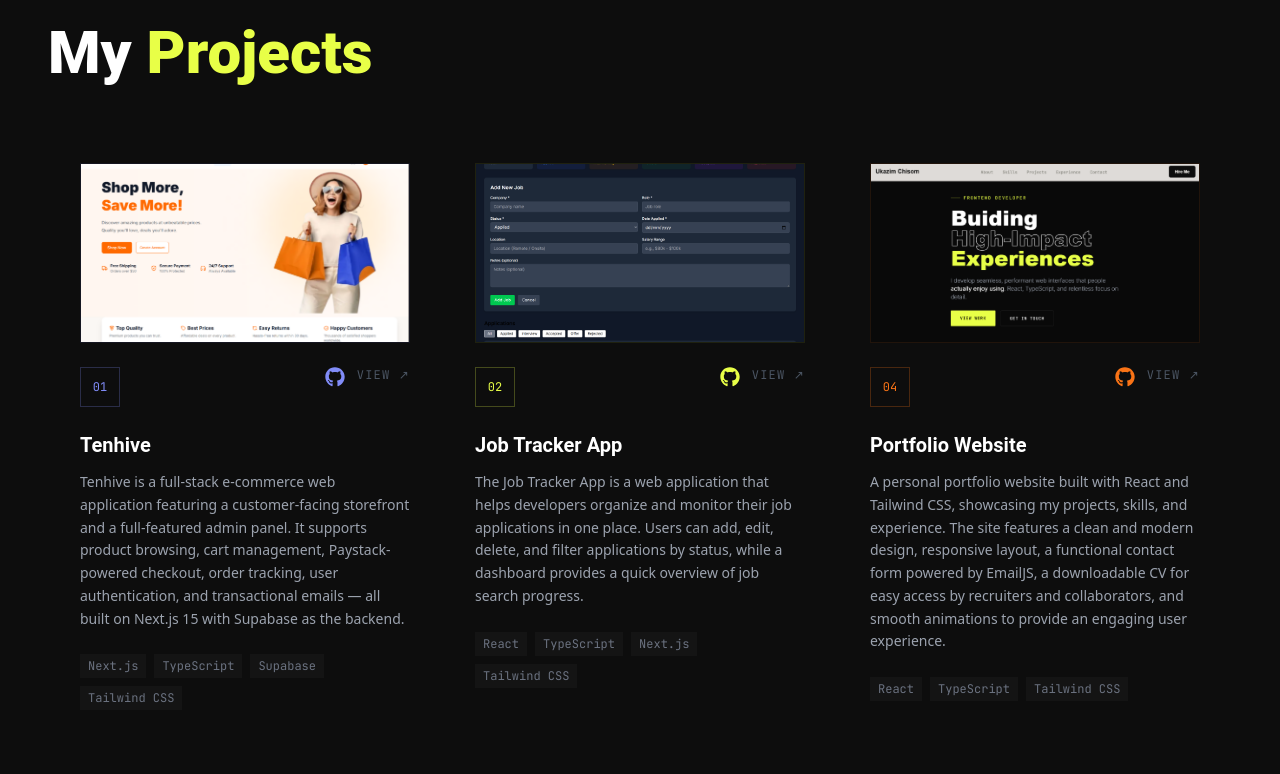
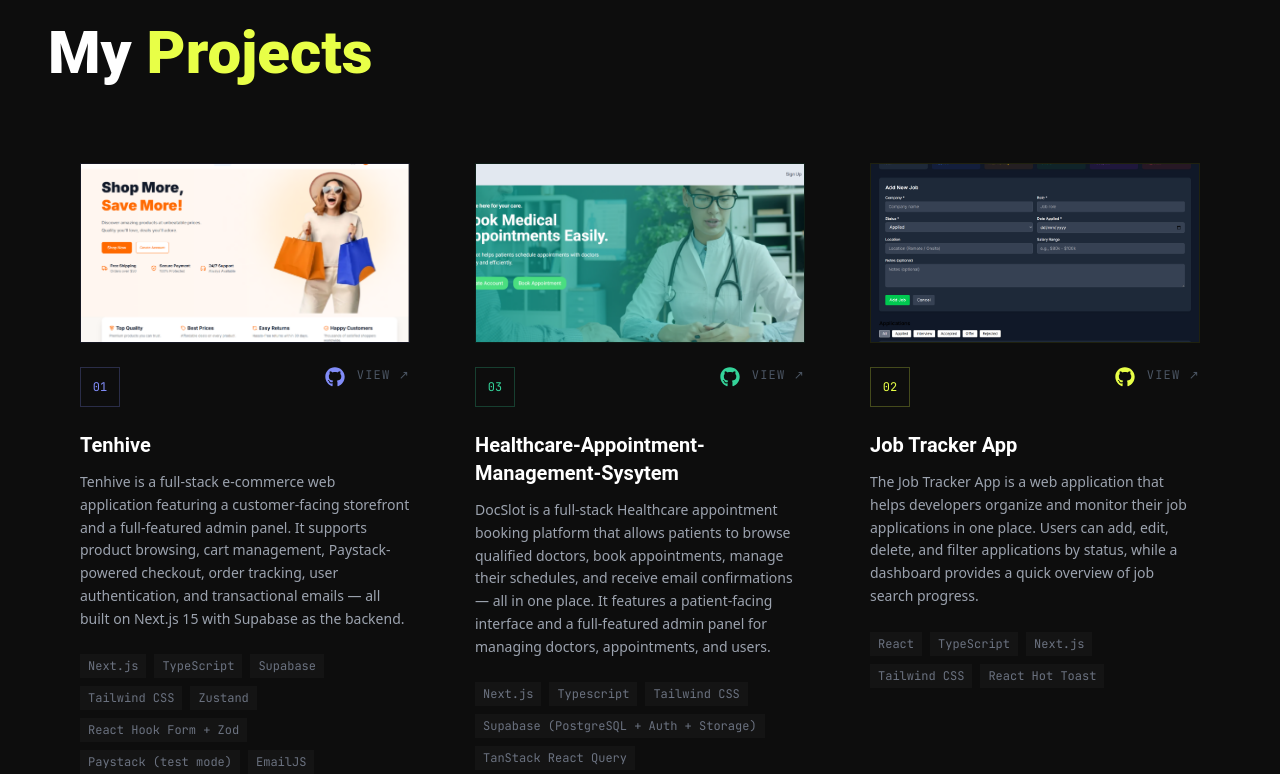
Before and after one commit to ukazimchisom/my-portfolio-website, a React (Vite) app: page / in a window 1280 px wide. Shown: the part 2540-3314 px from the top of the page. Built offline with nearby package versions, Linux system fonts and the light colour scheme.

Commit message:
feat: update tech stack for projects

```diff
--- a/src/components/Projects.tsx
+++ b/src/components/Projects.tsx
@@ -8,35 +8,21 @@
     title: "Tenhive",
     description:
       "Tenhive is a full-stack e-commerce web application featuring a customer-facing storefront and a full-featured admin panel. It supports product browsing, cart management, Paystack-powered checkout, order tracking, user authentication, and transactional emails — all built on Next.js 15 with Supabase as the backend.",
-    tech: ["Next.js", "TypeScript", "Supabase", "Tailwind CSS"],
+    tech: [
+      "Next.js",
+      "TypeScript",
+      "Supabase",
+      "Tailwind CSS",
+      "Zustand",
+      "React Hook Form + Zod",
+      "Paystack (test mode)",
+      "EmailJS",
+      "DummyJSON API",
+    ],
     color: "#818cf8",
     link: "https://tenhive.vercel.app/",
     github: "https://github.com/ukazimchisom/tenhive",
     image: "/assets/tenhive-1.png",
-  },
-  {
-    id: 2,
-    title: "Job Tracker App",
-    description:
-      "The Job Tracker App is a web application that helps developers organize and monitor their job applications in one place. Users can add, edit, delete, and filter applications by status, while a dashboard provides a quick overview of job search progress.",
-    tech: ["React", "TypeScript", "Next.js", "Tailwind CSS"],
-    color: "#e8ff47",
-    link: "https://job-tracker-app-chisom.vercel.app/",
-    github: "https://github.com/ukazimchisom/Job-Tracker-App",
-    image: "/assets/job-tracker-app.png",
-  },
-
-  {
-    id: 4,
-    title: "Portfolio Website",
-    description:
-      "A personal portfolio website built with React and Tailwind CSS, showcasing my projects, skills, and experience. The site features a clean and modern design, responsive layout, a functional contact form powered by EmailJS, a downloadable CV for easy access by recruiters and collaborators, and smooth animations to provide an engaging user experience.",
-    tech: ["React", "TypeScript", "Tailwind CSS"],
-    color: "#f97316",
-    featured: false,
-    link: "https://chisom-ukazim-portfolio-website.vercel.app/",
-    github: "https://github.com/ukazimchisom/my-portfolio",
-    image: "assets/portfolio.png",
   },
   {
     id: 3,
@@ -60,6 +46,30 @@
     github:
       "https://github.com/ukazimchisom/Healthcare-Appointment-Management-System",
     image: "/assets/DocSlot-screenshot.png",
+  },
+  {
+    id: 2,
+    title: "Job Tracker App",
+    description:
+      "The Job Tracker App is a web application that helps developers organize and monitor their job applications in one place. Users can add, edit, delete, and filter applications by status, while a dashboard provides a quick overview of job search progress.",
+    tech: ["React", "TypeScript", "Next.js", "Tailwind CSS", "React Hot Toast"],
+    color: "#e8ff47",
+    link: "https://job-tracker-app-chisom.vercel.app/",
+    github: "https://github.com/ukazimchisom/Job-Tracker-App",
+    image: "/assets/job-tracker-app.png",
+  },
+
+  {
+    id: 4,
+    title: "Portfolio Website",
+    description:
+      "A personal portfolio website built with React and Tailwind CSS, showcasing my projects, skills, and experience. The site features a clean and modern design, responsive layout, a functional contact form powered by EmailJS, a downloadable CV for easy access by recruiters and collaborators, and smooth animations to provide an engaging user experience.",
+    tech: ["React", "TypeScript", "Tailwind CSS"],
+    color: "#f97316",
+    featured: false,
+    link: "https://chisom-ukazim-portfolio-website.vercel.app/",
+    github: "https://github.com/ukazimchisom/my-portfolio",
+    image: "assets/portfolio.png",
   },
 ];
 
```
